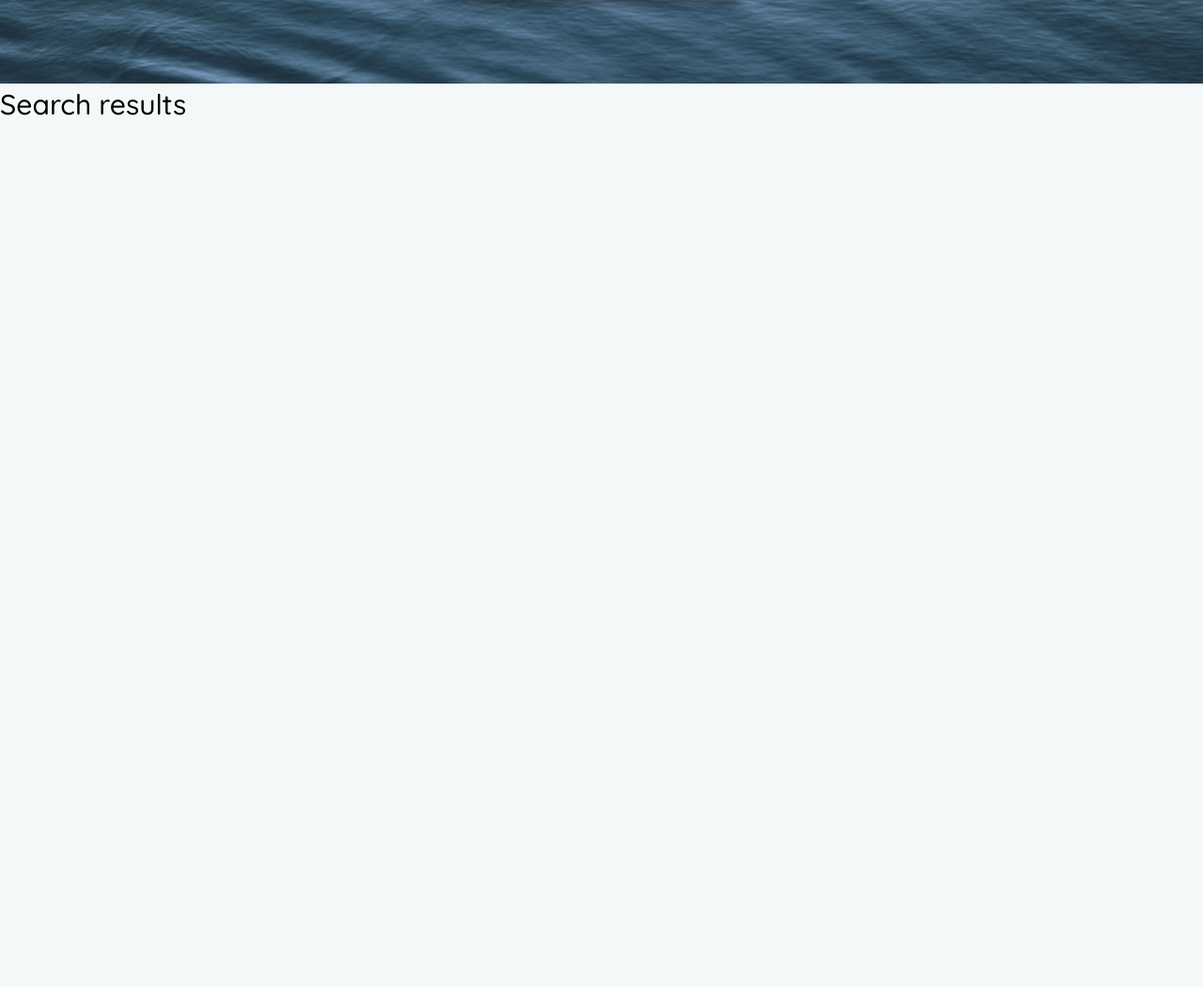
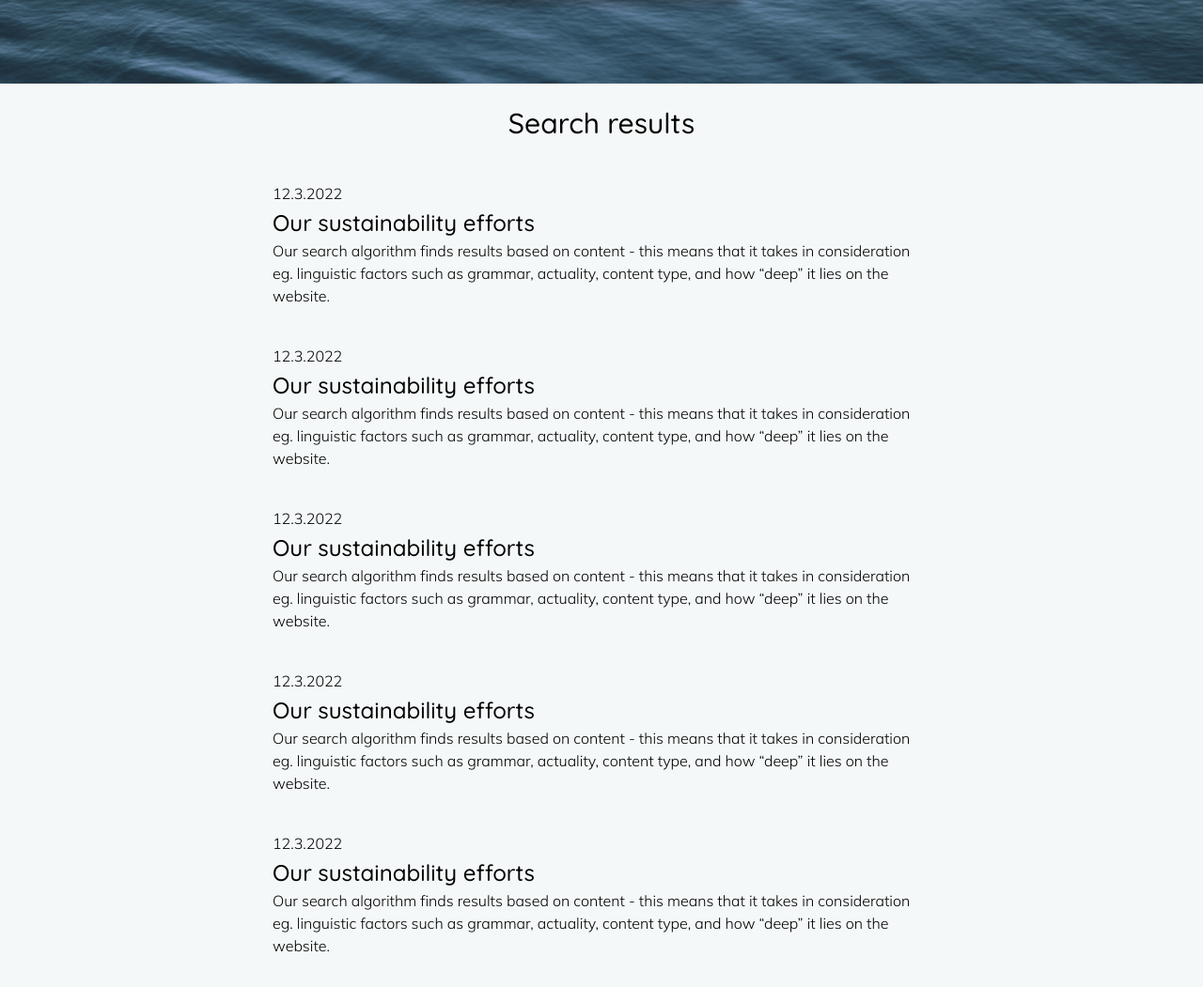
Before and after one commit to filepeno/haku-website, a website built with Vite: page subpages/search-page.html in a window 1280 px wide. Shown: the part 533-1584 px from the top of the page at 94% size. Before the commit the page ends 800 px from the top, so only its background shows below. Built offline with nearby package versions, Linux system fonts and the light colour scheme.

Commit message:
layout search results

```diff
--- a/sass/base/_typography.scss
+++ b/sass/base/_typography.scss
@@ -23,7 +23,8 @@
   font-size: $fs-body;
 }
 
-h1 {
+h1,
+.title {
   font-family: $ff-heading-primary;
   font-weight: $fw-bold;
   color: $clr-black;
@@ -34,8 +35,14 @@ h1 {
   }
 }
 
-h2 {
+h2,
+.subtitle {
   @include h2-typography;
+}
+
+h3 {
+  @include h2-typography;
+  font-size: $fs-heading-md;
 }
 
 p {
@@ -60,3 +67,7 @@ ol {
 strong {
   font-weight: $fw-bold;
 }
+
+time {
+  @include main-typography;
+}
--- a/sass/layout/_body.scss
+++ b/sass/layout/_body.scss
@@ -5,5 +5,5 @@ body {
 }
 
 .main-content {
-  margin: $gutter-xl;
+  margin: $gutter-md $gutter-xl;
 }
--- a/sass/pages/_search-page.scss
+++ b/sass/pages/_search-page.scss
@@ -26,7 +26,17 @@
       padding: $gutter-lg;
     }
   }
+}
 
-  .results {
+.results {
+  .subtitle {
+    text-align: center;
+    margin-bottom: $gutter-lg;
   }
 }
+
+.result {
+  max-width: 700px;
+  margin: 0 auto;
+  margin-bottom: $gutter-lg;
+}
--- a/subpages/search-page.html
+++ b/subpages/search-page.html
@@ -45,8 +45,50 @@
                 <p class="result-feedback">Your search returned 10 results.</p>
             </div>
         </section>
-        <section class="results">
-            <h2>Search results</h2>
+        <section class="results main-content">
+            <h2 class="subtitle">Search results</h2>
+
+            <article class="result">
+                <time>12.3.2022</time>
+                <h3>Our sustainability efforts</h3>
+                <p>Our search algorithm finds results based on content - this means that it takes in consideration
+                    eg.
+                    linguistic factors such as grammar, actuality, content type, and how “deep” it lies on the
+                    website.</p>
+            </article>
+            <article class="result">
+                <time>12.3.2022</time>
+                <h3>Our sustainability efforts</h3>
+                <p>Our search algorithm finds results based on content - this means that it takes in consideration
+                    eg.
+                    linguistic factors such as grammar, actuality, content type, and how “deep” it lies on the
+                    website.</p>
+            </article>
+            <article class="result">
+                <time>12.3.2022</time>
+                <h3>Our sustainability efforts</h3>
+                <p>Our search algorithm finds results based on content - this means that it takes in consideration
+                    eg.
+                    linguistic factors such as grammar, actuality, content type, and how “deep” it lies on the
+                    website.</p>
+            </article>
+            <article class="result">
+                <time>12.3.2022</time>
+                <h3>Our sustainability efforts</h3>
+                <p>Our search algorithm finds results based on content - this means that it takes in consideration
+                    eg.
+                    linguistic factors such as grammar, actuality, content type, and how “deep” it lies on the
+                    website.</p>
+            </article>
+            <article class="result">
+                <time>12.3.2022</time>
+                <h3>Our sustainability efforts</h3>
+                <p>Our search algorithm finds results based on content - this means that it takes in consideration
+                    eg.
+                    linguistic factors such as grammar, actuality, content type, and how “deep” it lies on the
+                    website.</p>
+            </article>
+
         </section>
     </main>
     <script type="module" src="/main.js"></script>
```
Also changed, not shown: index.html (+1 -1 lines).
